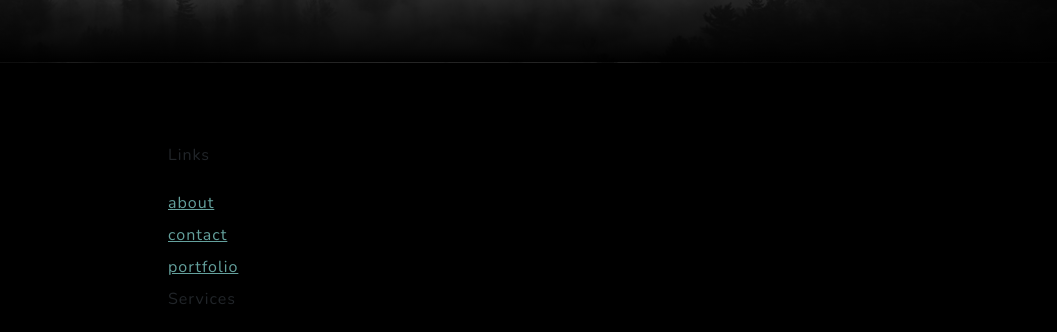
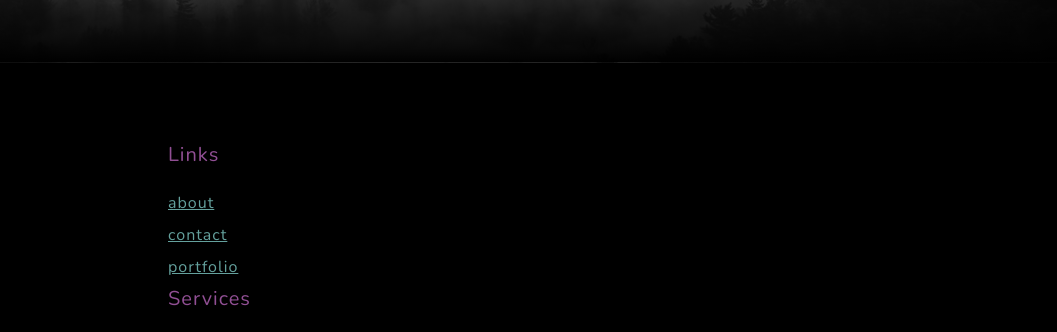
Before and after one commit to vchraaf/web, a plain HTML site: page index.html in a window 1280 px wide. Shown: the part 4693-5025 px from the top of the page, 223-1280 px from the left. Drawn offline with nearby package versions, Linux system fonts and the light colour scheme.

Commit message:
remodified

```diff
--- a/index.html
+++ b/index.html
@@ -193,7 +193,7 @@
                     <div class="col-lg-9">
                         <div class="row gx-5">
                             <div class="col-lg-3 col-md-6 mb-5 mb-lg-0">
-                                <div class="text-uppercase-expanded text-xs mb-4">Links</div>
+                                <div class="text-uppercase-expanded text-xs mb-4 h5">Links</div>
                                 <ul class="list-unstyled mb-0">
                                     <li class="mb-2"><a href="#about">about</a></li>
                                     <li class="mb-2"><a href="#signup">contact</a></li>
@@ -204,7 +204,7 @@
 
                             </div>
                             <div class="col-lg-3 col-md-6 mb-5 mb-md-0">
-                                <div class="text-uppercase-expanded text-xs mb-4">Services</div>
+                                <div class="text-uppercase-expanded text-xs mb-4 h5">Services</div>
                                 <ul class="list-unstyled mb-0">
                                     <li class="mb-2"><a href="#!">Graphic design</a></li>
                                     <li class="mb-2"><a href="#!">Social media content</a></li>
```
